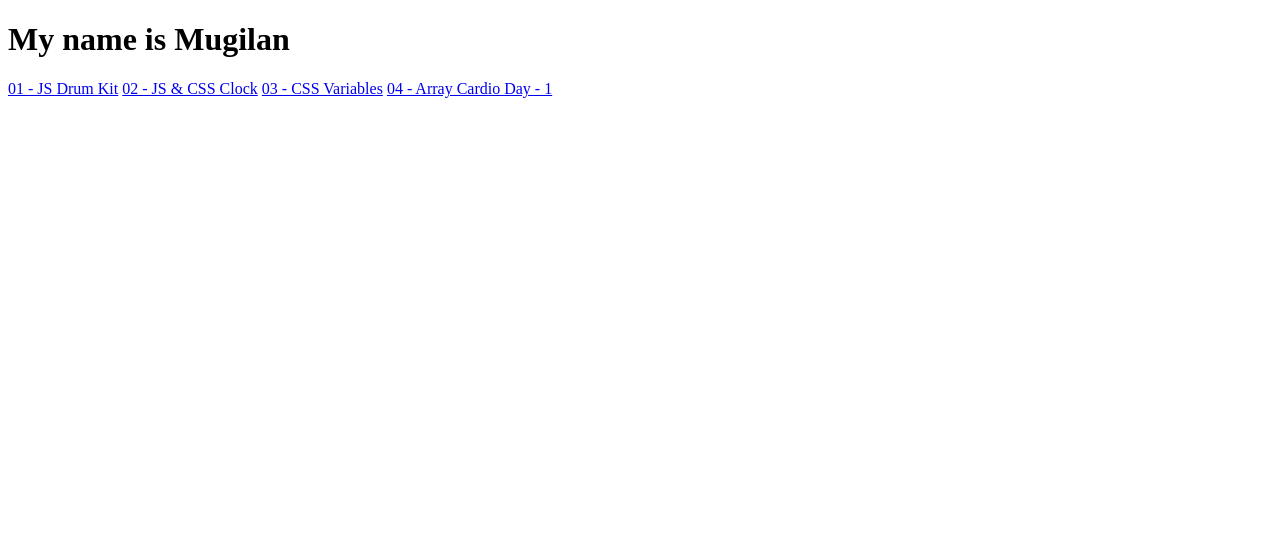
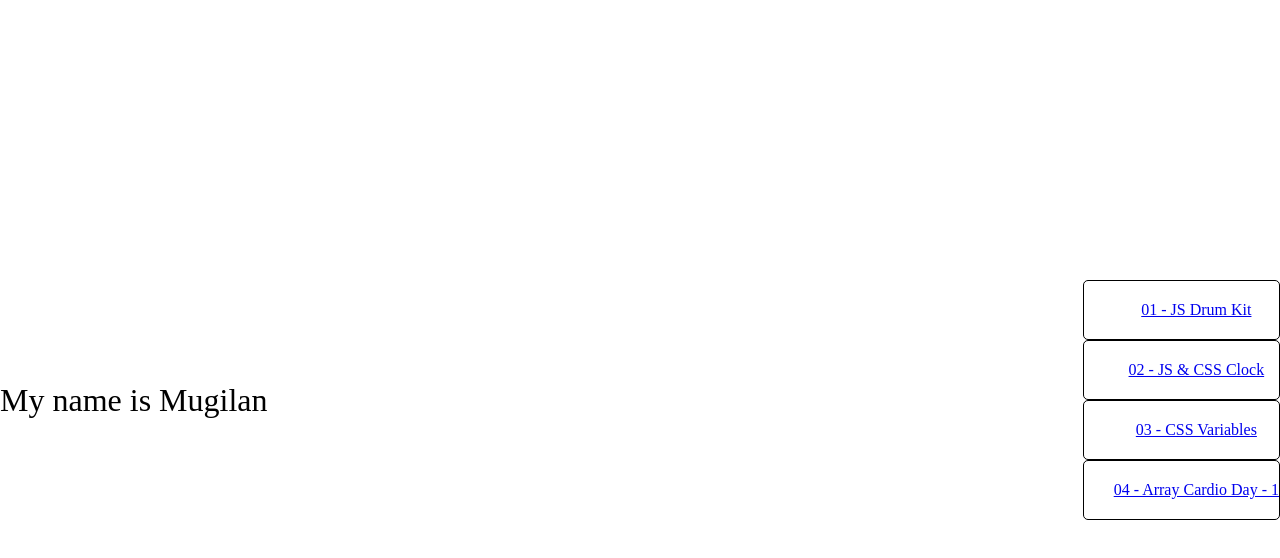
Before and after one commit to Mugilan-Codes/javascript-30, a plain HTML site: page index.html in a window 1280 px wide. Drawn offline with Linux system fonts and the light colour scheme.

Commit message:
Main README update

```diff
--- /dev/null
+++ b/css/style.css
@@ -0,0 +1,30 @@
+html,
+body {
+  width: 100%;
+  height: 100%;
+}
+
+.wrapper {
+  height: 100%;
+  width: 100%;
+  display: flex;
+  justify-content: space-between;
+  align-items: center;
+  text-align: center;
+}
+
+.exercises {
+  display: flex;
+  justify-content: center;
+  align-items: center;
+  flex-flow: column nowrap;
+}
+
+.exercise {
+  width: 100%;
+  height: 100%;
+  border: 1px solid black;
+  border-radius: 5px;
+  padding: 20px 0;
+  padding-left: 30px;
+}
--- a/index.html
+++ b/index.html
@@ -3,16 +3,31 @@
   <head>
     <meta charset="UTF-8" />
     <meta name="viewport" content="width=device-width, initial-scale=1.0" />
+
+    <link rel="stylesheet" href="global/reset.css" />
+
+    <link rel="stylesheet" href="css/style.css" />
+
     <title>Mugilan's JavaScript 30 Challenge</title>
+    <link rel="shortcut icon" href="images/icon.ico" type="image/x-icon" />
   </head>
   <body>
-    <h1>My name is Mugilan</h1>
-
-    <a href="exercises/01-js-drum-kit/index.html">01 - JS Drum Kit</a>
-    <a href="exercises/02 -js-css-clock/index.html">02 - JS & CSS Clock</a>
-    <a href="exercises/03-css-variables/index.html">03 - CSS Variables</a>
-    <a href="exercises/04-array-cardio-day-1/index.html"
-      >04 - Array Cardio Day - 1</a
-    >
+    <div class="wrapper">
+      <div class="details"><h1>My name is Mugilan</h1></div>
+      <div class="exercises">
+        <a class="exercise" href="exercises/01-js-drum-kit/index.html"
+          >01 - JS Drum Kit</a
+        >
+        <a class="exercise" href="exercises/02-js-css-clock/index.html"
+          >02 - JS & CSS Clock</a
+        >
+        <a class="exercise" href="exercises/03-css-variables/index.html"
+          >03 - CSS Variables</a
+        >
+        <a class="exercise" href="exercises/04-array-cardio-day-1/index.html"
+          >04 - Array Cardio Day - 1</a
+        >
+      </div>
+    </div>
   </body>
 </html>
```
Also changed, not shown: README.md, exercises/02-js-css-clock/README.md (renamed from exercises/02 -js-css-clock/README.md), exercises/02-js-css-clock/css/style.css (renamed from exercises/02 -js-css-clock/css/style.css), exercises/02-js-css-clock/images/icon.ico (renamed from exercises/02 -js-css-clock/images/icon.ico), exercises/02-js-css-clock/index.html (renamed from exercises/02 -js-css-clock/index.html), exercises/02-js-css-clock/js/script.js (renamed from exercises/02 -js-css-clock/js/script.js), exercises/03-css-variables/images/back2.jpg (deleted), images/icon.ico (added), images/icon.png (added), 2 other files.
